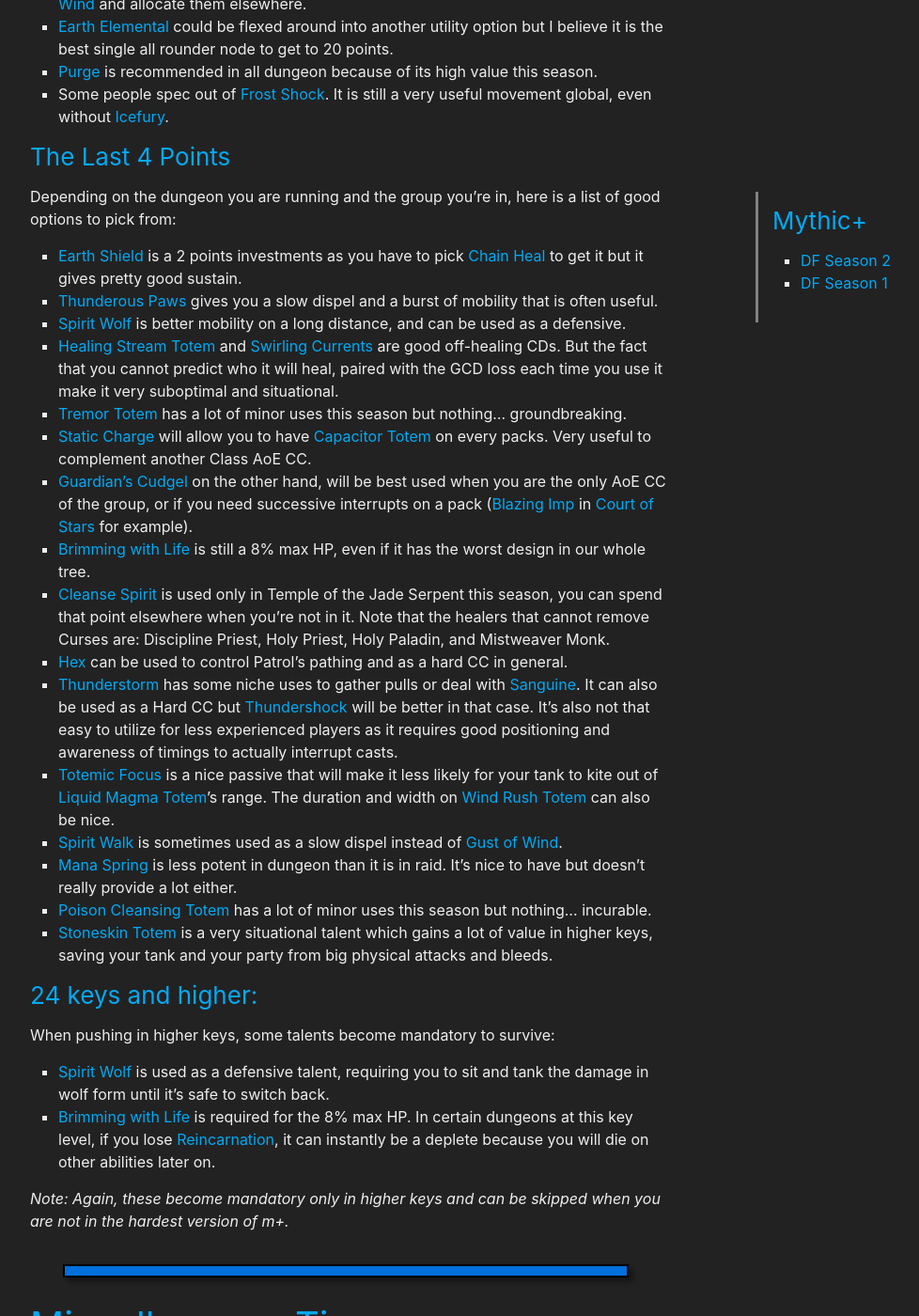
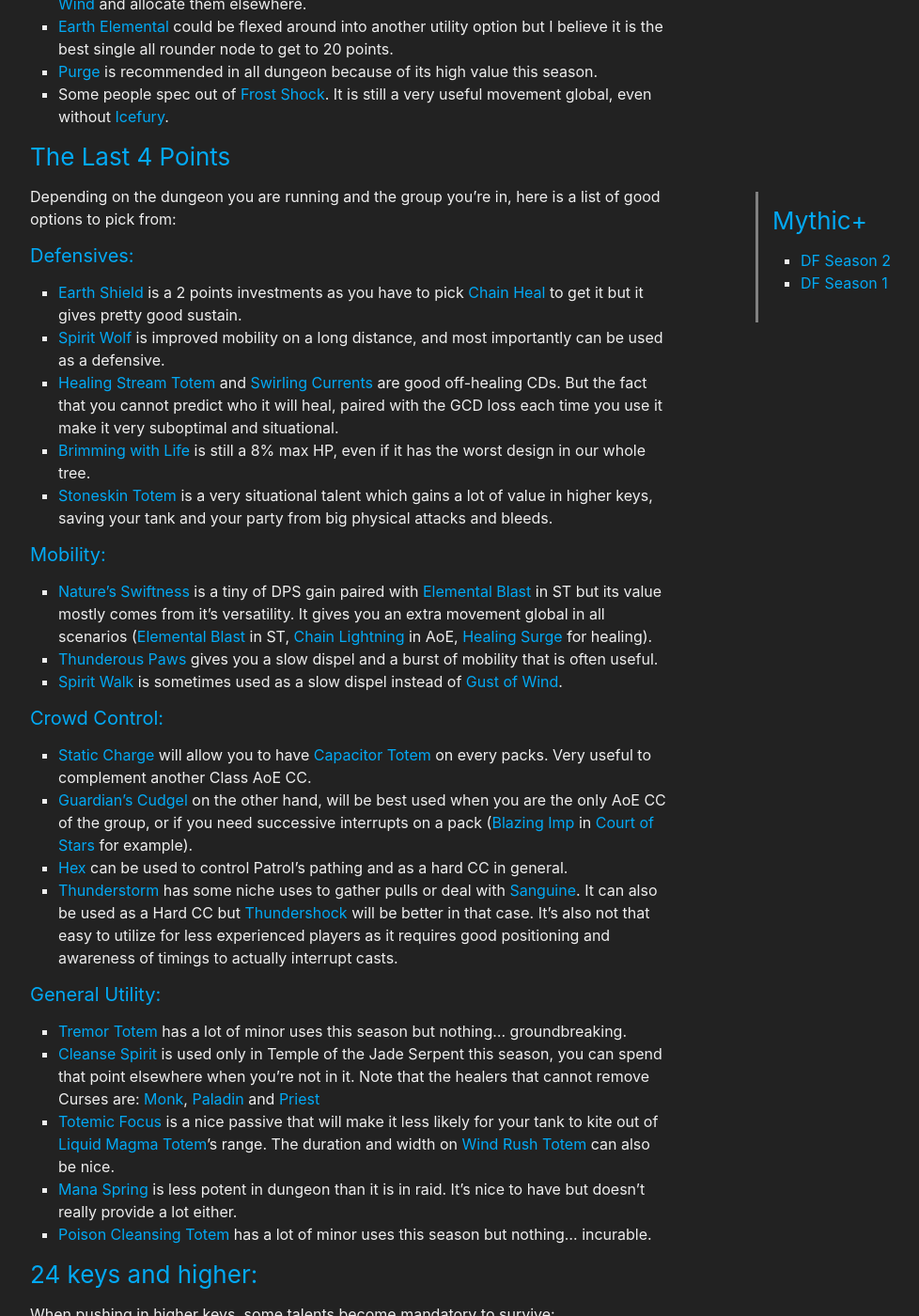
Before and after one commit to stormearthandlava/stormearthandlava.github.io, a Jekyll site: the page built from guide/mythic_plus/DF_season_1.md, in a window 1280 px wide and 1400 px high, scrolled down 1780 px. Shown: the whole window at 94% size, without its empty margins (268-1246 px from the left). Built offline with Jekyll 4.4.1, drawn with Linux system fonts in a browser that asks for light colours; a script that is not in the unit is left out.

Commit message:
talent section improvement s1 guide

```diff
--- a/guide/mythic_plus/DF_season_1.md
+++ b/guide/mythic_plus/DF_season_1.md
@@ -34,7 +34,7 @@ This page will only note the important utility options that are available to you
 ### Standard Class tree for S1 Dungeons:
 
 <div class="iframe-holder">
-<iframe src="https://www.raidbots.com/simbot/render/talents/BYQAAAAAAAAAAAAAAAAAAAAAAAAAAAAAAAAAAAAAAAAAoEgUSChog0ikmSACRAC?width=530&level=70" frameborder="0" width="800px" height="100%"></iframe>
+<iframe src="https://www.raidbots.com/simbot/render/talents/BYQAAAAAAAAAAAAAAAAAAAAAAAAAAAAAAAAAAAAAAAAAoEgUSChog0ikmSAQEgA?width=530&level=70" frameborder="0" width="800px" height="100%"></iframe>
 </div>
 
 ### A few remarks on this tree:
@@ -45,22 +45,31 @@ This page will only note the important utility options that are available to you
 
 ### The Last 4 Points
 Depending on the dungeon you are running and the group you're in, here is a list of good options to pick from:
+
+#### Defensives:
 - {{ site.data.talent.earth_shield }} is a 2 points investments as you have to pick {{ site.data.talent.chain_heal }} to get it but it gives pretty good sustain.
+- {{ site.data.talent.spirit_wolf }} is improved mobility on a long distance, and most importantly can be used as a defensive.
+- {{ site.data.talent.healing_stream_totem }} and {{ site.data.talent.swirling_currents }} are good off-healing CDs. But the fact that you cannot predict who it will heal, paired with the GCD loss each time you use it make it very suboptimal and situational.
+- {{ site.data.talent.brimming_with_life }} is still a 8% max HP, even if it has the worst design in our whole tree.
+- {{ site.data.talent.stoneskin_totem }} is a very situational talent which gains a lot of value in higher keys, saving your tank and your party from big physical attacks and bleeds.
+
+#### Mobility:
+- {{ site.data.talent.ns }} is a tiny of DPS gain paired with {{ site.data.talent.eb }} in ST but its value mostly comes from it's versatility. It gives you an extra movement global in all scenarios ({{ site.data.talent.eb }} in ST, {{ site.data.spell.cl }} in AoE, {{ site.data.spell.healing_surge }} for healing).
 - {{ site.data.talent.thunderous_paws }} gives you a slow dispel and a burst of mobility that is often useful.
-- {{ site.data.talent.spirit_wolf }} is better mobility on a long distance, and can be used as a defensive.
-- {{ site.data.talent.healing_stream_totem }} and {{ site.data.talent.swirling_currents }} are good off-healing CDs. But the fact that you cannot predict who it will heal, paired with the GCD loss each time you use it make it very suboptimal and situational.
-- {{ site.data.talent.tremor_totem }} has a lot of minor uses this season but nothing... groundbreaking.
+- {{ site.data.talent.spirit_walk }} is sometimes used as a slow dispel instead of {{ site.data.talent.gust_of_wind }}.
+
+#### Crowd Control:
 - {{ site.data.talent.static_charge }} will allow you to have {{ site.data.talent.capacitor_totem }} on every packs. Very useful to complement another Class AoE CC.
 - {{ site.data.talent.guardians_cudgel }} on the other hand, will be best used when you are the only AoE CC of the group, or if you need successive interrupts on a pack ({{ site.data.dungeon.cos.blazing_imp }} in {{ site.data.dungeon.cos.cos }} for example).
-- {{ site.data.talent.brimming_with_life }} is still a 8% max HP, even if it has the worst design in our whole tree.
-- {{ site.data.talent.cleanse_spirit }} is used only in Temple of the Jade Serpent this season, you can spend that point elsewhere when you're not in it. Note that the healers that cannot remove Curses are: Discipline Priest, Holy Priest, Holy Paladin, and Mistweaver Monk.
 - {{ site.data.talent.hex }} can be used to control Patrol's pathing and as a hard CC in general.
 - {{ site.data.talent.thunderstorm }} has some niche uses to gather pulls or deal with {{ site.data.affixes.sanguine }}. It can also be used as a Hard CC but {{ site.data.talent.thundershock }} will be better in that case. It’s also not that easy to utilize for less experienced players as it requires good positioning and awareness of timings to actually interrupt casts.
+
+#### General Utility:
+- {{ site.data.talent.tremor_totem }} has a lot of minor uses this season but nothing... groundbreaking.
+- {{ site.data.talent.cleanse_spirit }} is used only in Temple of the Jade Serpent this season, you can spend that point elsewhere when you're not in it. Note that the healers that cannot remove Curses are: {{ site.data.externals.monk }}, {{ site.data.externals.paladin }} and {{ site.data.externals.priest }}
 - {{ site.data.talent.totemic_focus }} is a nice passive that will make it less likely for your tank to kite out of {{ site.data.talent.lmt }}'s range. The duration and width on {{ site.data.talent.wrt }} can also be nice.
-- {{ site.data.talent.spirit_walk }} is sometimes used as a slow dispel instead of {{ site.data.talent.gust_of_wind }}.
-- {{ site.data.talent.mana_spring }} is less potent in dungeon than it is in raid. It's nice to have but doesn't really provide a lot either.
+- {{ site.data.talent.mana_spring}} is less potent in dungeon than it is in raid. It's nice to have but doesn't really provide a lot either.
 - {{ site.data.talent.poison_cleansing_totem }} has a lot of minor uses this season but nothing... incurable.
-- {{ site.data.talent.stoneskin_totem }} is a very situational talent which gains a lot of value in higher keys, saving your tank and your party from big physical attacks and bleeds.
 
 ### 24 keys and higher:
 When pushing in higher keys, some talents become mandatory to survive:
```
